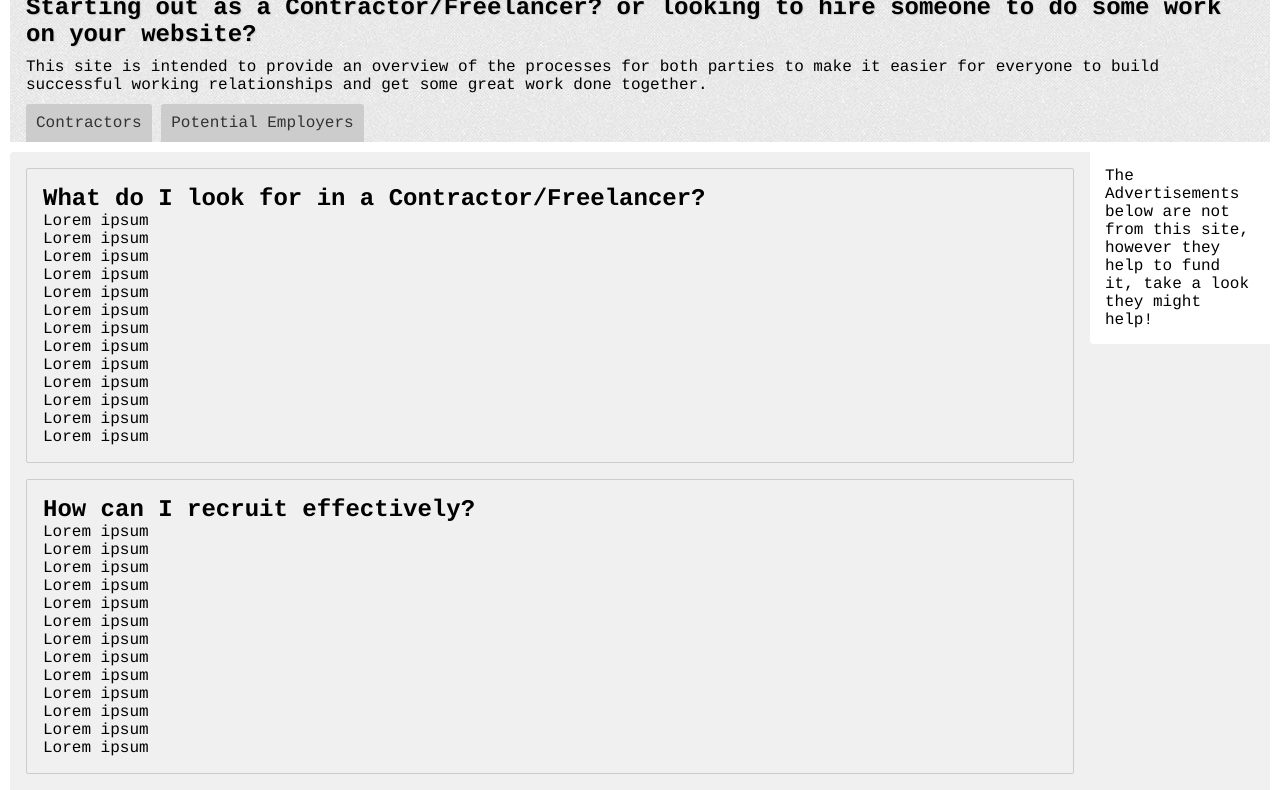
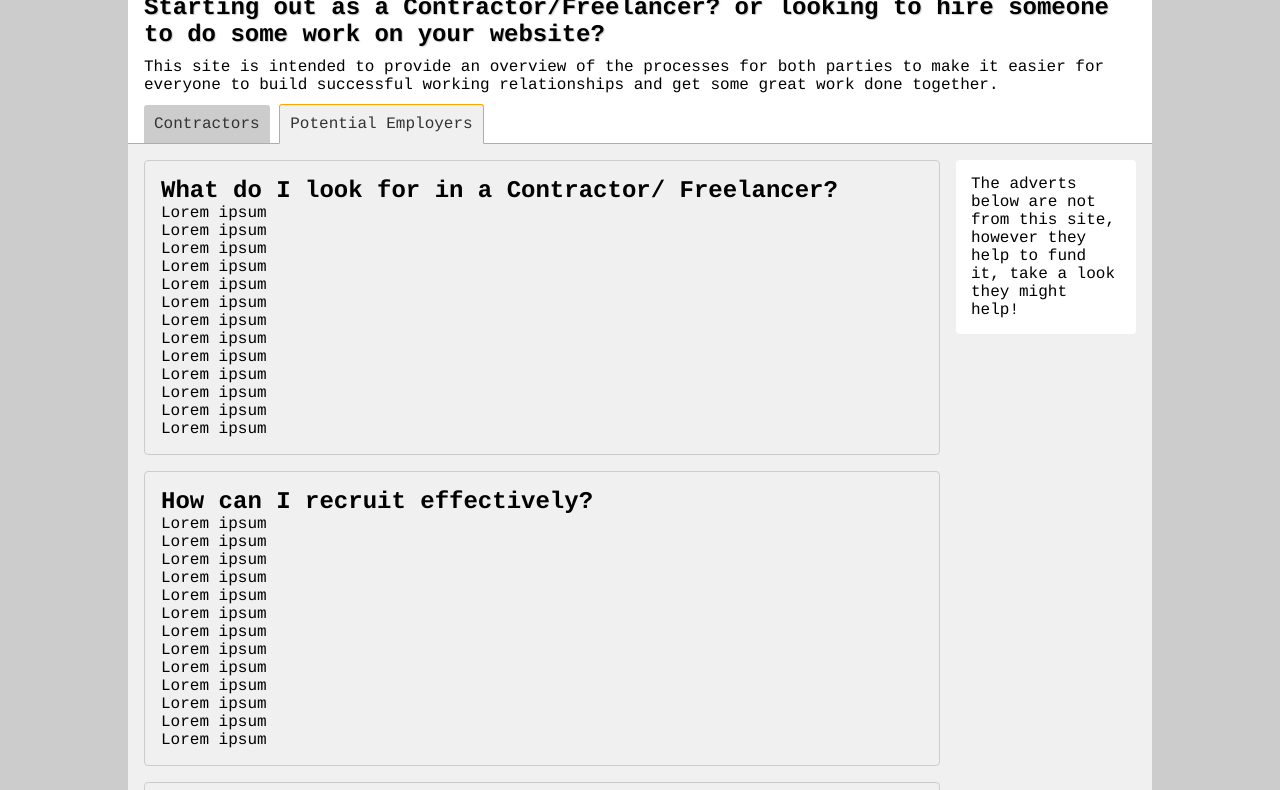
Before and after one commit to atleastimtrying/contract-developer, a plain HTML site: page index.html in a window 1280 px wide. Shown: the part 69-859 px from the top of the page. Drawn offline with nearby package versions, Linux system fonts and the light colour scheme.

Commit message:
tabs done

```diff
--- a/index.html
+++ b/index.html
@@ -34,16 +34,9 @@
       <a href='#employers' >Potential Employers</a>
     </nav>
   </header>
-
-  <aside>
-    <p>
-      The Advertisements below are not from this site, however they help to fund it, take a look they might help!
-    </p>
-  </aside>
-
-  <article>
+  <article id='employers'>
     <section>
-      <h2><a name="employers">What do I look for in a Contractor/Freelancer?</a></h2>
+      <h2><a name="employers">What do I look for in a Contractor/ Freelancer?</a></h2>
       <p>Lorem ipsum</p>
       <p>Lorem ipsum</p>
       <p>Lorem ipsum</p>
@@ -137,9 +130,14 @@
       <p>Lorem ipsum</p>
       <p>Lorem ipsum</p>
     </section>
+    <aside>
+      <p>
+        The adverts below are not from this site, however they help to fund it, take a look they might help!
+      </p>
+    </aside>
   </article>
 
-  <article>
+  <article id='contractors'>
     <section>
       <h2><a name="contractors">Should I become a Contractor?</a></h2>
       <p>Lorem ipsum</p>
@@ -189,7 +187,7 @@
       <p>Lorem ipsum</p>
     </section>
     <section>
-      <h2>I'm worried about tax/employment laws!</h2>
+      <h2>I'm worried about tax/ employment laws!</h2>
       <p>Lorem ipsum</p>
       <p>Lorem ipsum</p>
       <p>Lorem ipsum</p>
@@ -268,6 +266,11 @@
       <p>Lorem ipsum</p>
       <p>Lorem ipsum</p>
     </section>
+    <aside>
+      <p>
+        The adverts below are not from this site, however they help to fund it, take a look they might help!
+      </p>
+    </aside>
   </article>
 
   <footer>
--- a/scripts/app.js
+++ b/scripts/app.js
@@ -1,22 +1,35 @@
-// Generated by CoffeeScript 1.3.3
-(function() {
 
   window.App = (function() {
 
     function App() {
-      this.searchBox = new SearchBox(this);
-      this.hashReader = new HashReader(this);
-      if (this.supports_html5_storage()) {
-        this.preferenceManagers = new PreferenceManagers(this);
-      }
+      this.bindEvents();
+      this.setup();
     }
 
-    App.prototype.supports_html5_storage = function() {
-      return window.localStorage !== null;
+    App.prototype.setup = function() {
+      return $('nav a[href="#employers"]').trigger('click');
+    };
+
+    App.prototype.bindEvents = function() {
+      return $('nav a').click(this.showTab);
+    };
+
+    App.prototype.showTab = function(event) {
+      var link, target;
+      link = $(event.currentTarget);
+      console.log('hello');
+      link.siblings('.active').removeClass('active');
+      link.addClass('active');
+      target = $(link.attr('href'));
+      target.siblings('article').hide();
+      target.show();
+      return false;
     };
 
     return App;
 
   })();
 
-}).call(this);
+  $(function() {
+    return window.app = new App();
+  });
--- a/style/style.css
+++ b/style/style.css
@@ -4,19 +4,22 @@
 }
 html{
   height:100%;
-  background:#333;
+  background:#ccc;
   font-family:courier, monotype;
 }
 body{
   background:#fff;
-  padding: 0 10px;
+  margin:0 auto;
+  max-width:1024px;
 }
+
 header{
   padding:16px;
   padding-bottom:0;
-  background:#aaa;
-  background-image:url(../images/light_toast.png);
+  position:relative;
+  z-index:10;
 }
+
 header h1,
 header h2{
   margin-bottom: 10px;
@@ -24,8 +27,9 @@ header h2{
 }
 
 nav{
-  margin:10px 0;
+  margin-top:10px;
 }
+
 header nav a{
   text-decoration:none;
   padding:10px;
@@ -34,44 +38,49 @@ header nav a{
   border-top-left-radius:3px;
   border-top-right-radius:3px;
   display:inline-block;
-  -webkit-transition:color, background-color 0.5s ease-in;
-  -moz-transition:color, background-color 0.5s ease-in;
-  -o-transition:color, background-color 0.5s ease-in;
-  transition:color, background-color 0.5s ease-in;
+  border-bottom:1px solid orange;
+  margin-bottom:-1px;
 }
 
-header nav a:hover{
-  background:#333;
-  color:white;
+
+header nav a.active{
+  background:#f0f0f0;
+  border:1px solid orange;
+  border-bottom-color:#f0f0f0;
 }
-header nav a.active{
-  background:white;
-  color:orange;
-}
+
 article{
   padding:16px;
-  padding-right: 196px;
-  min-width:220px;
-  margin: 0 auto;
-  margin-bottom: 16px;
+  padding-right: 212px;
   background:#f0f0f0;
-  border-radius:4px;
+  border-top:1px solid orange;
+  position:relative;
+  z-index:0;
 }
+
 section{
   border: 1px solid #ccc;
   padding:16px;
-  border-radius:2px;
+  border-radius:4px;
   margin-bottom:16px;
 }
+
+article section:last-of-type{
+  margin-bottom:0;
+}
+
 section h2{
 
 }
+
 aside{
-  float:right;
+  position:absolute;
+  top:16px;
+  right:16px;
   width:150px;
   padding:15px;
   background:white;
-  border-bottom-left-radius: 4px;
+  border-radius: 4px;
 }
 footer{
   padding: 14px;
@@ -88,24 +97,24 @@ footer a{
 .hidden{
   display:none;
 }
-@media all and (max-width: 500px){
-  header{
-    margin:0;
+
+@media all and (max-width: 410px){
+  nav a{
+    max-width:40%;
   }
-  header input{
-    display:block;
+}
+
+@media all and (max-width: 775px){
+  article section:last-of-type{
+    margin-bottom:16px;
+  }
+  aside{
+    position:relative;
+    top:0;
+    right:0;
     width:auto;
   }
-  article{}
-  article ul li{
-    list-style:none;
-    display:block;
-  }
-  article ul li a{
-    padding:16px;
-    display:block;
-    min-height:0;
-    width:auto;
-    margin: 0 0 4px 0;
+  article{
+    padding-right:16px;
   }
 }
```
Also changed, not shown: 1 other file.
